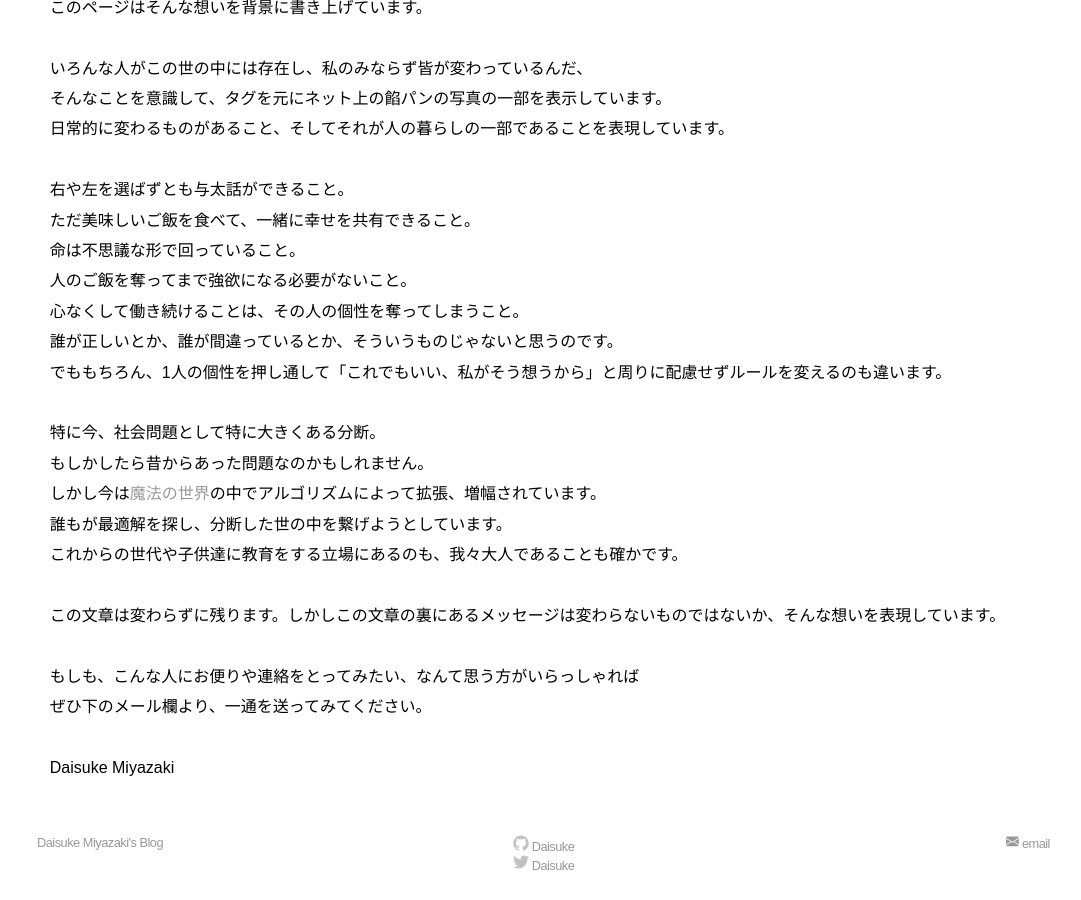
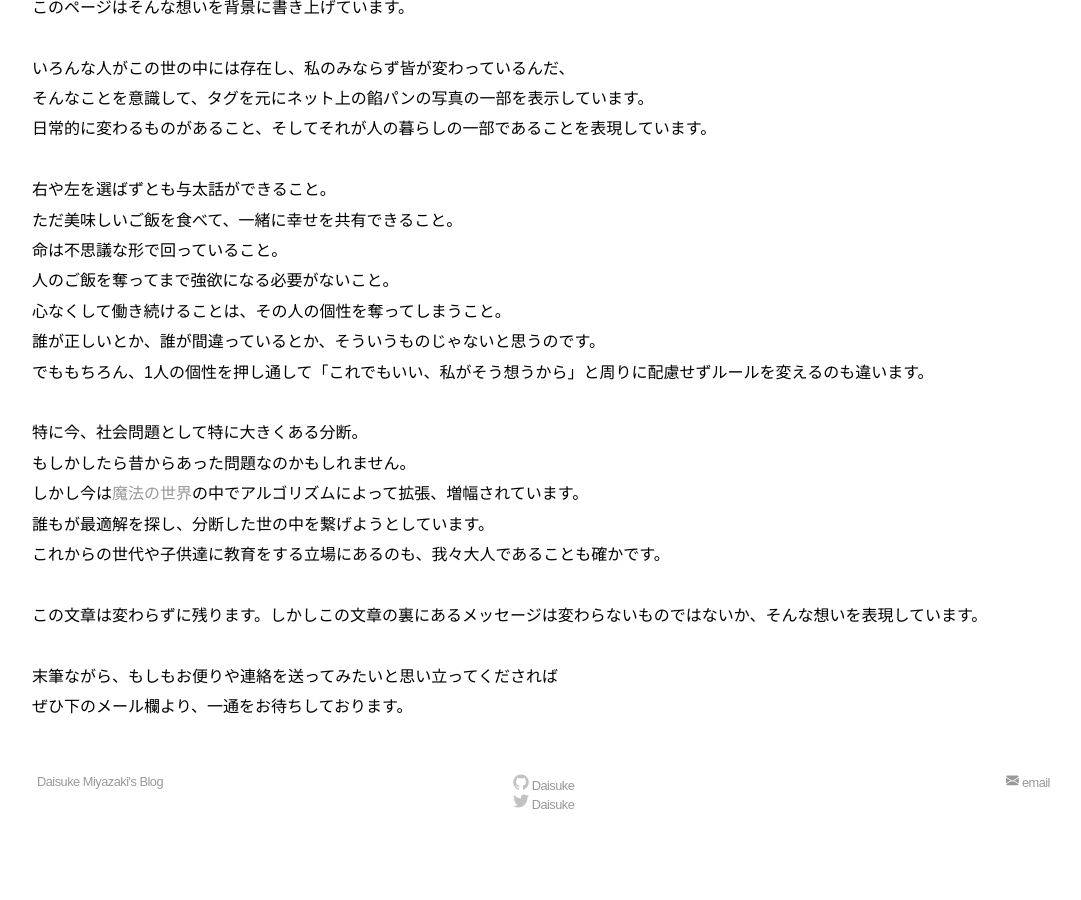
Before and after one commit to DaisukeMiyazaki/DaisukeMiyazaki.github.io, a Jekyll site: the page built from About.html, in a window 1280 px wide and 900 px high, scrolled down 3017 px. Shown: the whole window, without its empty margins (96-1177 px from the left). Built offline with Jekyll 4.4.1, drawn with Linux system fonts in a browser that asks for light colours; after the commit the page ends 3856 px from its top, so only the background shows below that.

Commit message:
minor adjustment

```diff
--- a/About.html
+++ b/About.html
@@ -186,9 +186,7 @@
 
 この文章は変わらずに残ります。しかしこの文章の裏にあるメッセージは変わらないものではないか、そんな想いを表現しています。
 
-    もしも、こんな人にお便りや連絡をとってみたい、なんて思う方がいらっしゃれば
-    ぜひ下のメール欄より、一通を送ってみてください。
-
-    Daisuke Miyazaki
+末筆ながら、もしもお便りや連絡を送ってみたいと思い立ってくだされば
+ぜひ下のメール欄より、一通をお待ちしております。
 </p>
 </article>
```
Lines whose indentation alone changed are shown as unchanged.
